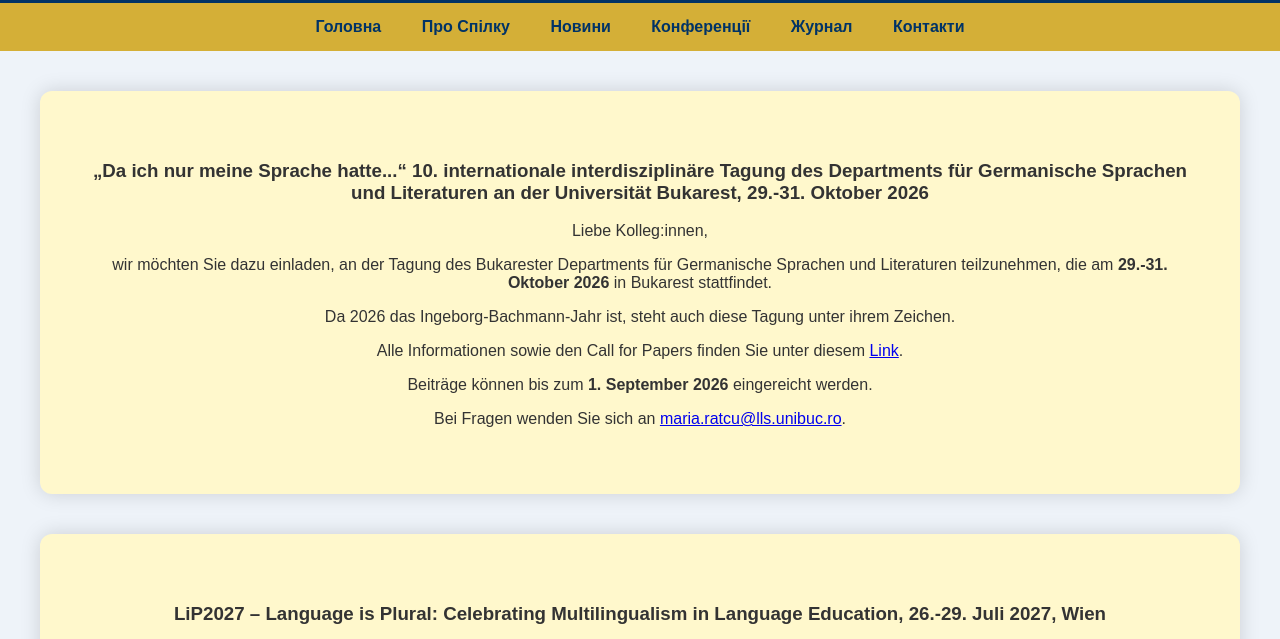
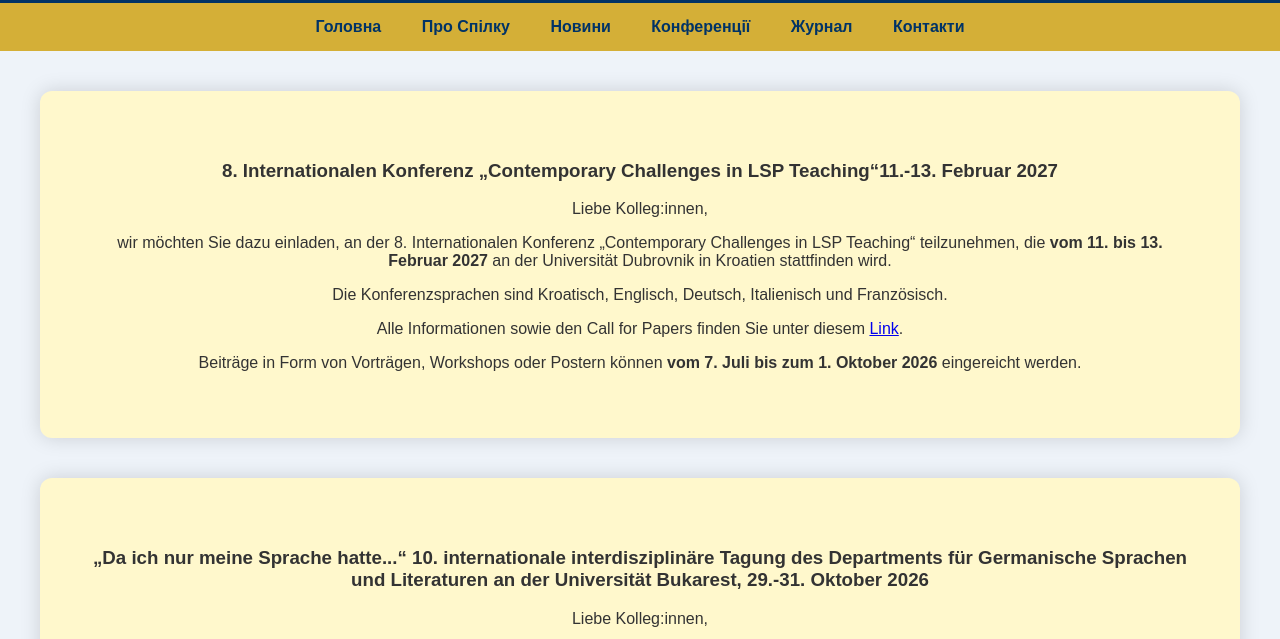
Before and after one commit to OlgaVolfovska/germanistyka, a plain HTML site: page events.html in a window 1280 px wide. Shown: the part 161-800 px from the top of the page. Drawn offline with Linux system fonts and the light colour scheme.

Commit message:
Update events.html

```diff
--- a/events.html
+++ b/events.html
@@ -35,6 +35,19 @@
 <a href="contacts.html">Контакти</a>
 
 </nav>
+
+
+<section class="hero">
+
+<h3>8. Internationalen Konferenz „Contemporary Challenges in LSP Teaching“<strong>11.-13. Februar 2027</strong></h3>
+
+<p>Liebe Kolleg:innen,</p>
+<p>wir möchten Sie dazu einladen, an der 8. Internationalen Konferenz „Contemporary Challenges in LSP Teaching“ teilzunehmen, die <strong>vom 11. bis 13. Februar 2027</strong> an der Universität Dubrovnik in Kroatien stattfinden wird.</p>
+<p>Die Konferenzsprachen sind Kroatisch, Englisch, Deutsch, Italienisch und Französisch.</p>
+<p>Alle Informationen sowie den Call for Papers finden Sie unter diesem <a href="documents/.pdf" target="_blank">Link</a>.</p>
+<p>Beiträge in Form von Vorträgen, Workshops oder Postern können <strong>vom 7. Juli bis zum 1. Oktober 2026</strong> eingereicht werden.</p>
+
+</section>
 
 <section class="hero">
 
```
